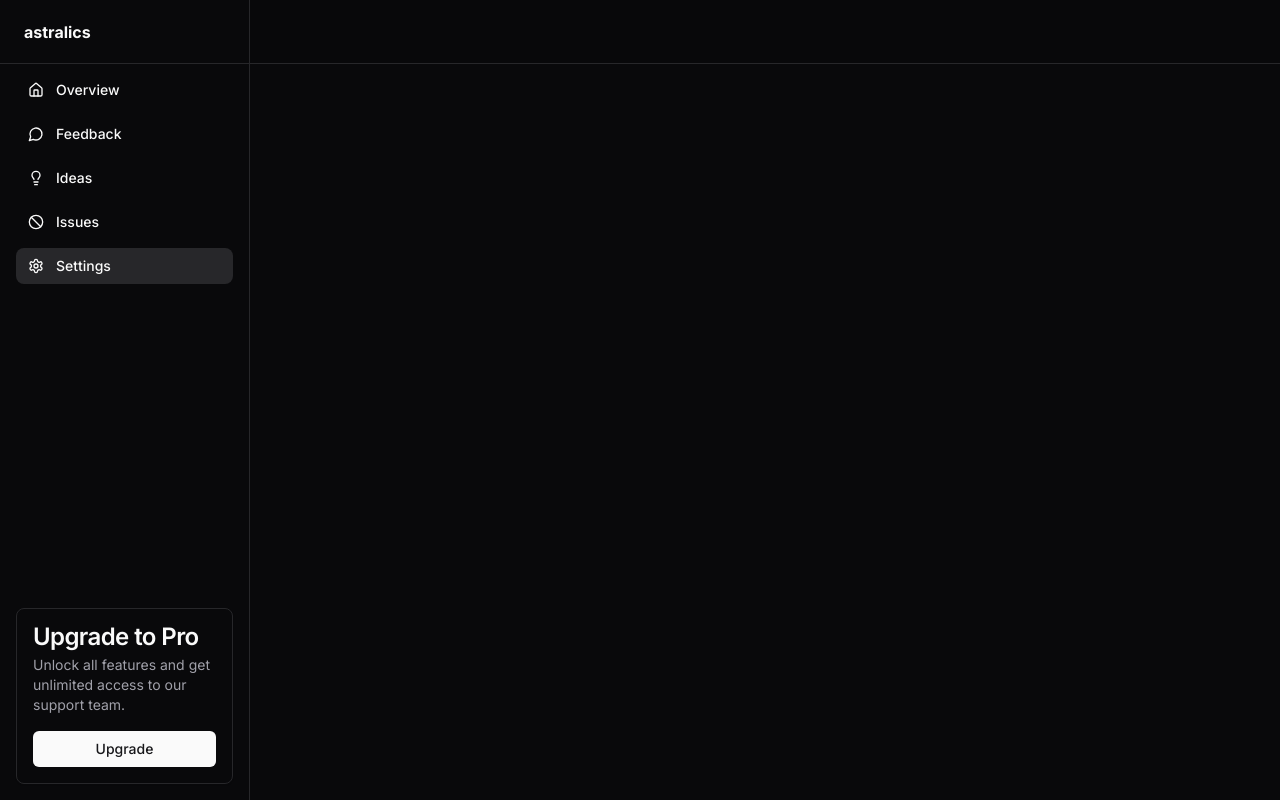
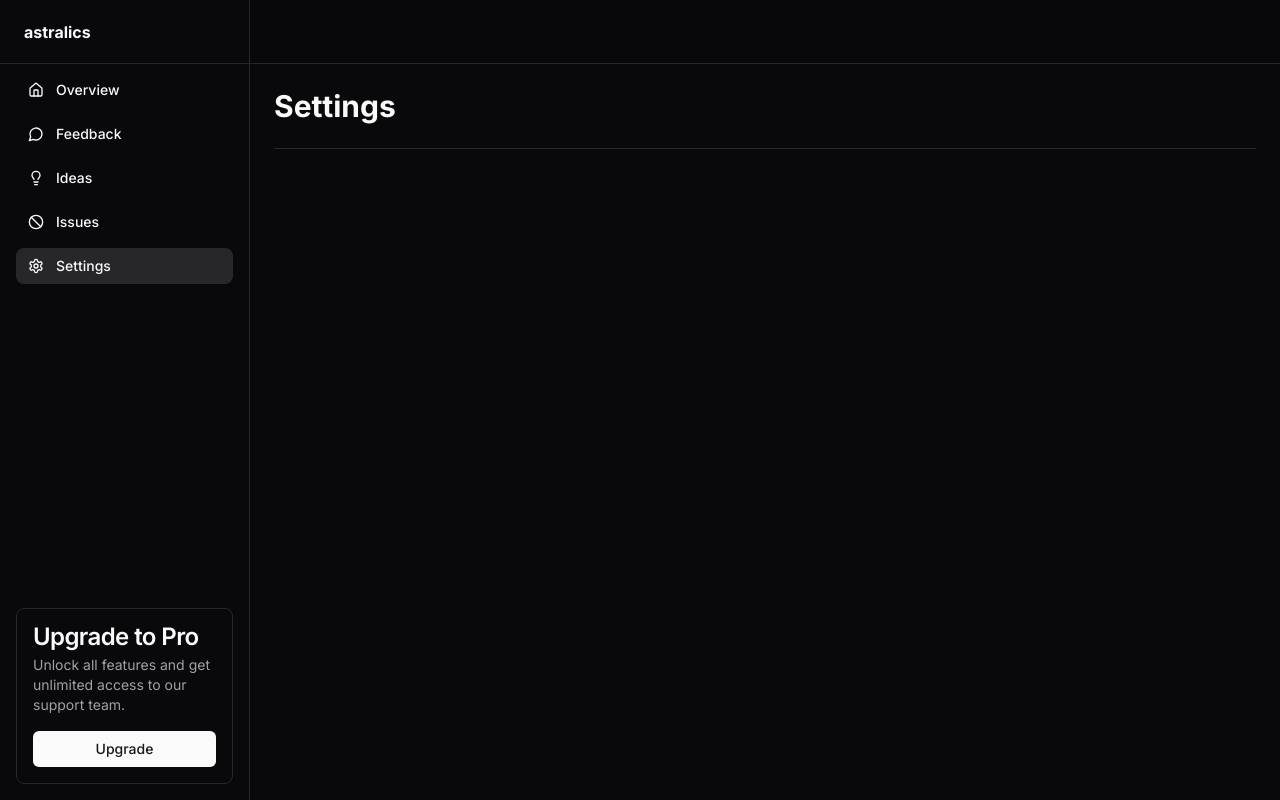
Before and after one commit to ramezj/astralics, a Next.js app in the folder app/: page /settings in a window 1280 px wide. Built offline with nearby package versions, Linux system fonts and the light colour scheme; no server answers; sample sign-in values are in the browser's storage.

Commit message:
Settings

```diff
--- a/app/app/(dashboard)/settings/page.tsx
+++ b/app/app/(dashboard)/settings/page.tsx
@@ -1,6 +1,7 @@
 import { auth } from "@/auth"
 import { redirect } from "next/navigation";
 import { Metadata } from "next"
+import { Separator } from "@/components/ui/separator";
 
 export const metadata: Metadata = {
     title: "Astralics | Settings",
@@ -13,7 +14,8 @@ export default async function Page() {
     if(!session?.user) redirect('/login');
     return (
         <>
-
+        <h1 className="font-bold text-3xl">Settings</h1>
+        <Separator />
         </>
     )
 }
```
